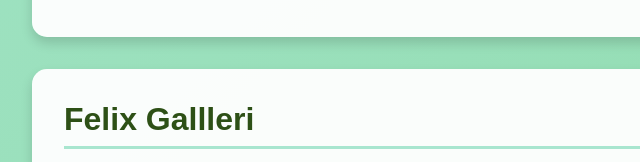
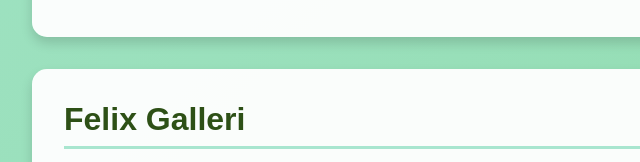
Before and after one commit to klowdo/felix-gurka, a website: page index.html in a window 1280 px wide. Shown: the part 1273-1435 px from the top of the page, 40-680 px from the left. Drawn offline with Linux system fonts and the light colour scheme.

Commit message:
Fix spelling: Felix Gallleri -> Felix Galleri
Corrected the typo in the gallery section heading from 3 'l's to 2 'l's.

```diff
--- a/index.html
+++ b/index.html
@@ -72,7 +72,7 @@
         </section>
 
         <section class="gallery">
-            <h2>Felix Gallleri</h2>
+            <h2>Felix Galleri</h2>
             <div class="emoji-gallery">
                 <span class="big-cucumber">🥒</span>
                 <span class="big-cucumber">🥒</span>
```
